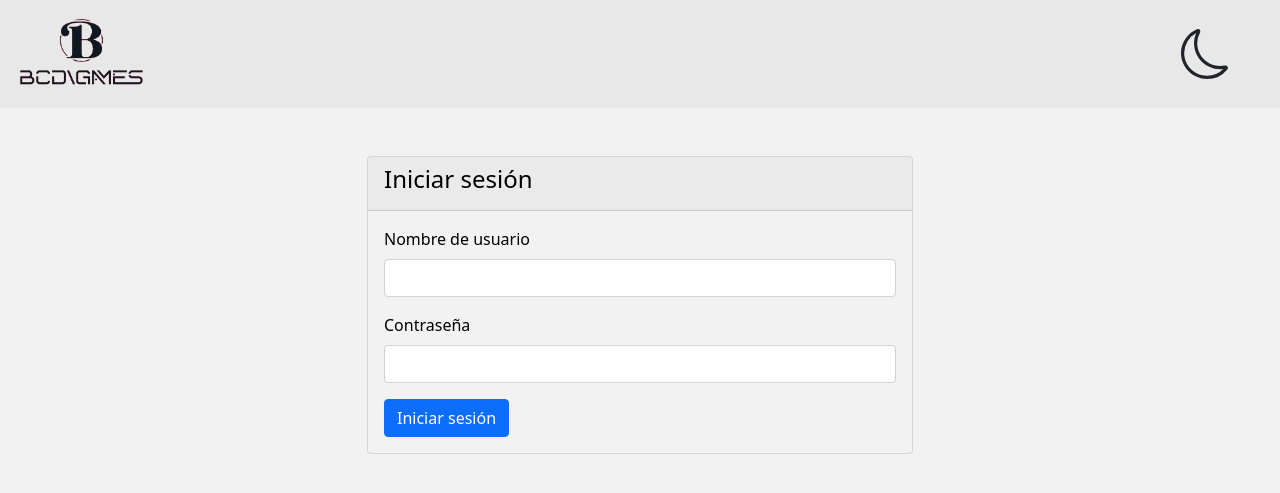
After one commit to JLDJR2481/BCD-Games, a Django app: template searchEngine/templates/registration/login.html in a window 1280 px wide. The commit adds this page. Shown: the top 493 px of the page. Run offline with Django 5.2, Linux system fonts and the light colour scheme; the template is opened without the code that fills it, so the values that code supplies are empty.

Commit message:
feat(): Templates de login de usuario y estilos

```diff
--- /dev/null
+++ b/searchEngine/templates/base-registration.html
@@ -0,0 +1,27 @@
+{% load static %}
+
+<!DOCTYPE html>
+<html lang="es">
+
+<head>
+    <meta charset="UTF-8">
+    <meta name="viewport" content="width=device-width, initial-scale=1.0">
+    <link href="https://cdn.jsdelivr.net/npm/bootstrap@5.0.2/dist/css/bootstrap.min.css" rel="stylesheet"
+        integrity="sha384-EVSTQN3/azprG1Anm3QDgpJLIm9Nao0Yz1ztcQTwFspd3yD65VohhpuuCOmLASjC" crossorigin="anonymous">
+    <script src="https://cdn.jsdelivr.net/npm/bootstrap@5.0.2/dist/js/bootstrap.bundle.min.js"
+        integrity="sha384-MrcW6ZMFYlzcLA8Nl+NtUVF0sA7MsXsP1UyJoMp4YLEuNSfAP+JcXn/tWtIaxVXM" crossorigin="anonymous">
+    </script>
+
+
+    <link rel="icon" type="image/svg+xml" href="{% static 'images/logotipo.svg' %}">
+
+    <link rel="stylesheet" href="{% static 'css/styles.css' %}">
+
+    <title>{% block title %}{% endblock title %}</title>
+</head>
+
+<body id="light">
+    {% include "navbar-registration.html" %}
+    {% block content %}{% endblock content%}
+    <script src="{% static 'js/darkMode.js' %}"></script>
+</body>
--- /dev/null
+++ b/searchEngine/templates/navbar-registration.html
@@ -0,0 +1,22 @@
+{% load static %}
+
+<nav class="navbar navbar-expand-sm navbar-light bg-body-tertiary mb-5">
+    <div class="container-fluid">
+        <div class="row w-100 align-items-center">
+            <div class="col-2 d-flex align-items-center">
+                <img src="{% static 'images/logotipo-without-background.png' %}" class="img-fluid" id="logo"
+                    style="width: 75%; height: auto;">
+            </div>
+
+            <div class="col-10 d-flex justify-content-end">
+                <button id="darkModeToggle" class="btn" type="button" onclick="darkModeToggle()">
+                    <svg xmlns="http://www.w3.org/2000/svg" width="50" height="50" fill="currentColor"
+                        class="bi bi-moon" viewBox="0 0 16 16">
+                        <path
+                            d="M6 .278a.77.77 0 0 1 .08.858 7.2 7.2 0 0 0-.878 3.46c0 4.021 3.278 7.277 7.318 7.277q.792-.001 1.533-.16a.79.79 0 0 1 .81.316.73.73 0 0 1-.031.893A8.35 8.35 0 0 1 8.344 16C3.734 16 0 12.286 0 7.71 0 4.266 2.114 1.312 5.124.06A.75.75 0 0 1 6 .278M4.858 1.311A7.27 7.27 0 0 0 1.025 7.71c0 4.02 3.279 7.276 7.319 7.276a7.32 7.32 0 0 0 5.205-2.162q-.506.063-1.029.063c-4.61 0-8.343-3.714-8.343-8.29 0-1.167.242-2.278.681-3.286" />
+                    </svg>
+                </button>
+            </div>
+        </div>
+    </div>
+</nav>
--- /dev/null
+++ b/searchEngine/templates/registration/login.html
@@ -0,0 +1,29 @@
+{% extends "base-registration.html" %}
+{% block title %}Iniciar sesión{% endblock %}
+
+{% block content %}
+<div class="container">
+    <div class="row">
+        <div class="col-md-6 offset-md-3">
+            <div class="card" id="login-card">
+                <div class="card-header">
+                    <h4>Iniciar sesión</h4>
+                </div>
+                <div class="card-body">
+                    <form method="POST">
+                        {% csrf_token %}
+                        <div class="mb-3">
+                            <label for="username" class="form-label">Nombre de usuario</label>
+                            <input type="text" class="form-control" id="username" name="username" required>
+                        </div>
+                        <div class="mb-3">
+                            <label for="password" class="form-label">Contraseña</label>
+                            <input type="password" class="form-control" id="password" name="password" required>
+                        </div>
+                        <button type="submit" class="btn btn-primary">Iniciar sesión</button>
+                    </form>
+                </div>
+            </div>
+        </div>
+    </div>
+    {% endblock %}
--- a/static/css/styles.css
+++ b/static/css/styles.css
@@ -94,6 +105,17 @@
       background-color: #e8e8e8;
     }
   }
+  .search-box input {
+    transition: all 0.75s ease-in-out;
+    background-color: #f2f2f2;
+    color: #000000;
+  }
+
+  #login-card {
+    transition: all 0.75s ease-in-out;
+    background-color: #f2f2f2;
+    color: #000000;
+  }
 }
 
 nav {
```
Also changed, not shown: other parts of static/css/styles.css (+57 -5 lines).
